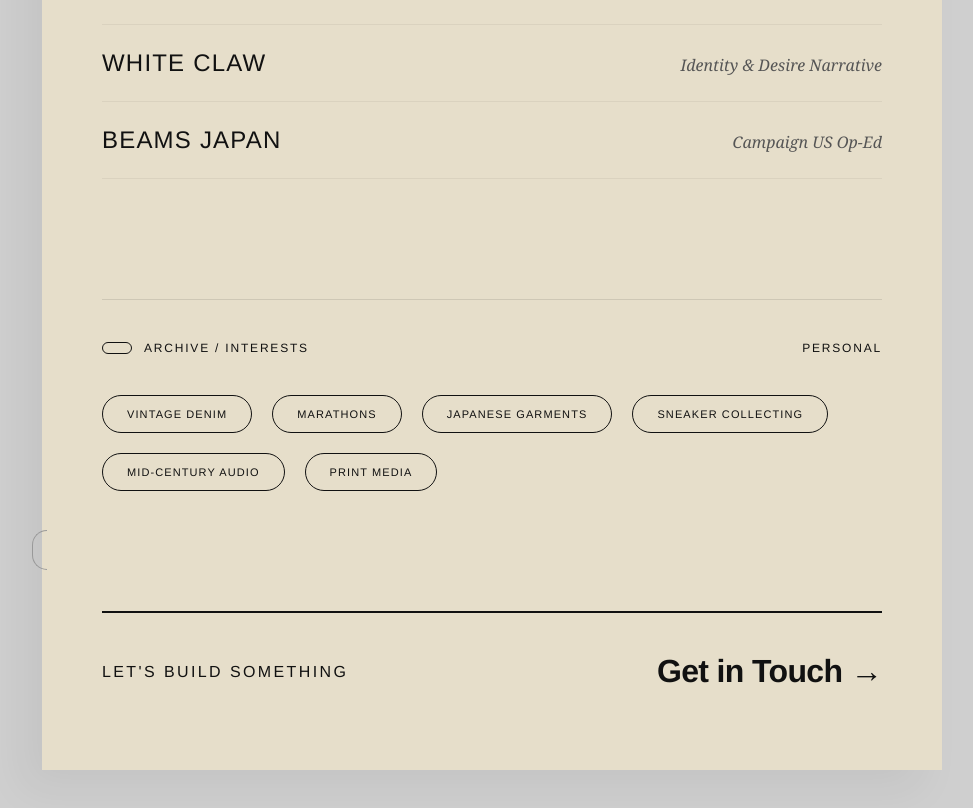
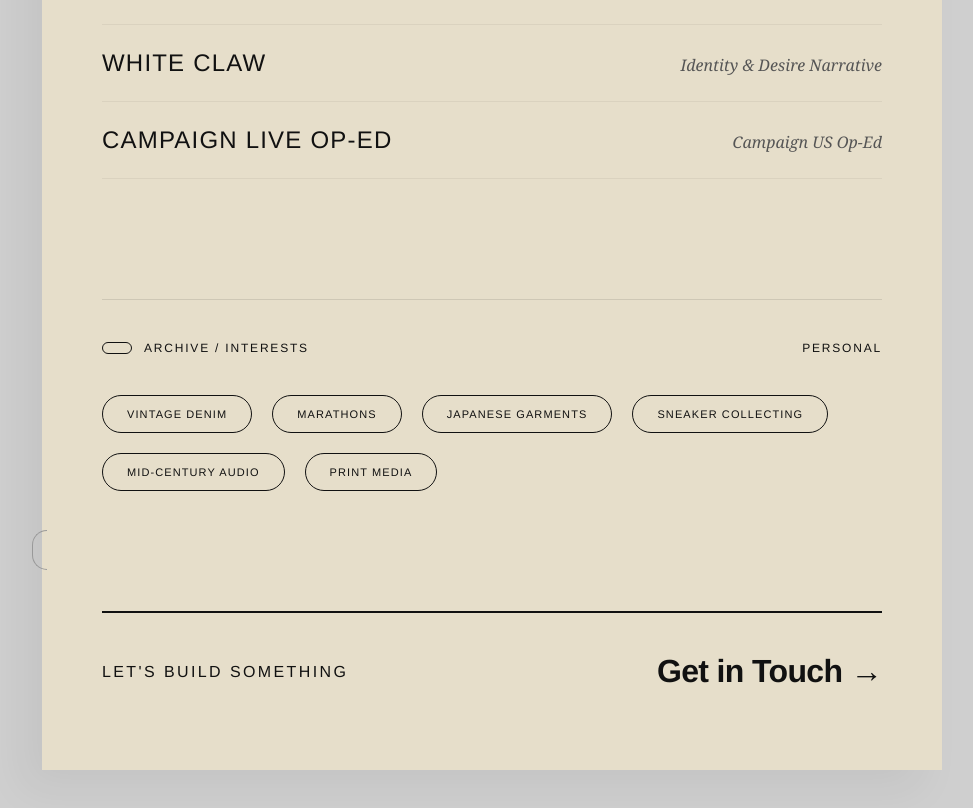
Before and after one commit to 777Cyril/kenny-works, a React (Vite) app: page / in a window 1280 px wide. Shown: the part 1182-1990 px from the top of the page, without its empty margins (298-1271 px from the left). Built offline with nearby package versions, Linux system fonts and the light colour scheme.

Commit message:
fix: rename Beams Japan to Campaign Live Op-Ed

```diff
--- a/src/components/Dossier.jsx
+++ b/src/components/Dossier.jsx
@@ -17,7 +17,7 @@ const clients = [
     url: 'https://lbbonline.com/news/white-claw-unveils-the-claw-bag-made-from-can-tabs-at-new-york-fashion-week',
   },
   {
-    name: 'BEAMS JAPAN',
+    name: 'CAMPAIGN LIVE OP-ED',
     role: 'Campaign US Op-Ed',
     url: 'https://www.campaignlive.com/article/18-trillion-reasons-care-black-consumers/1868722',
   },
```
